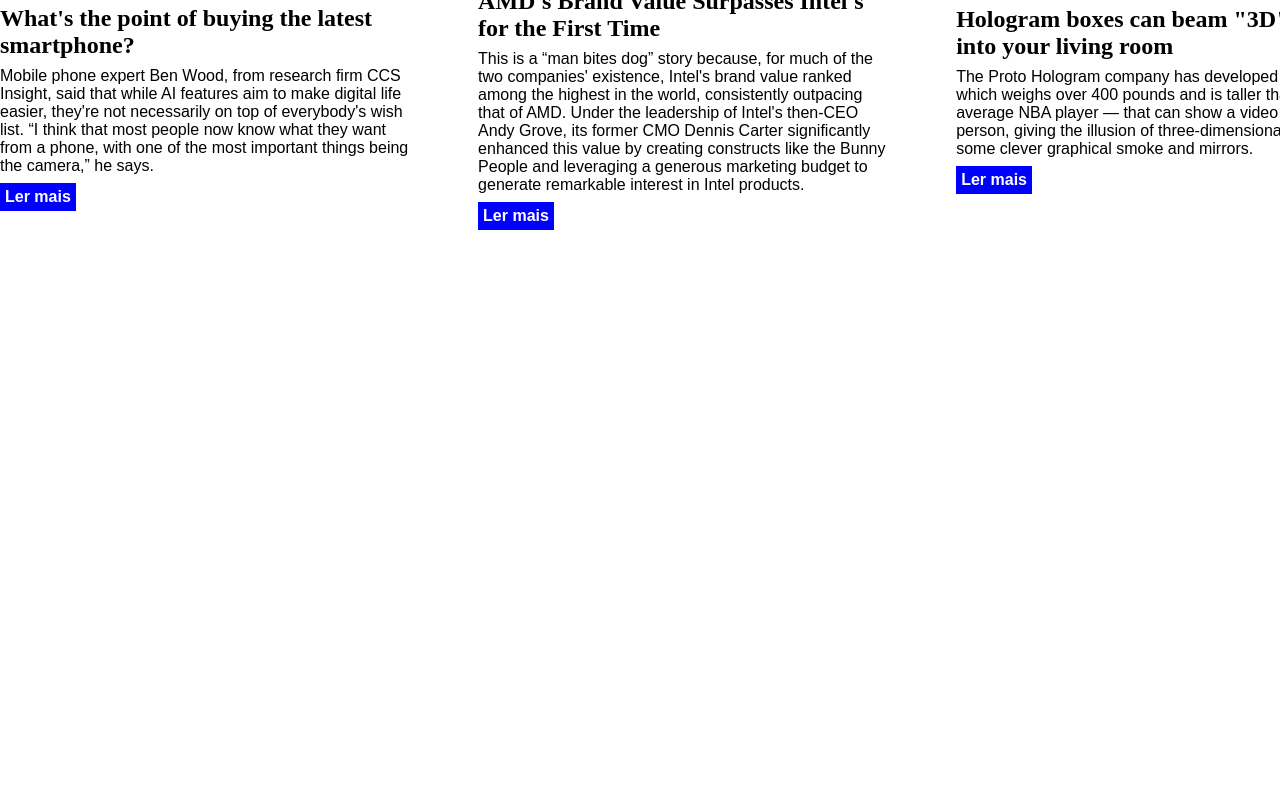
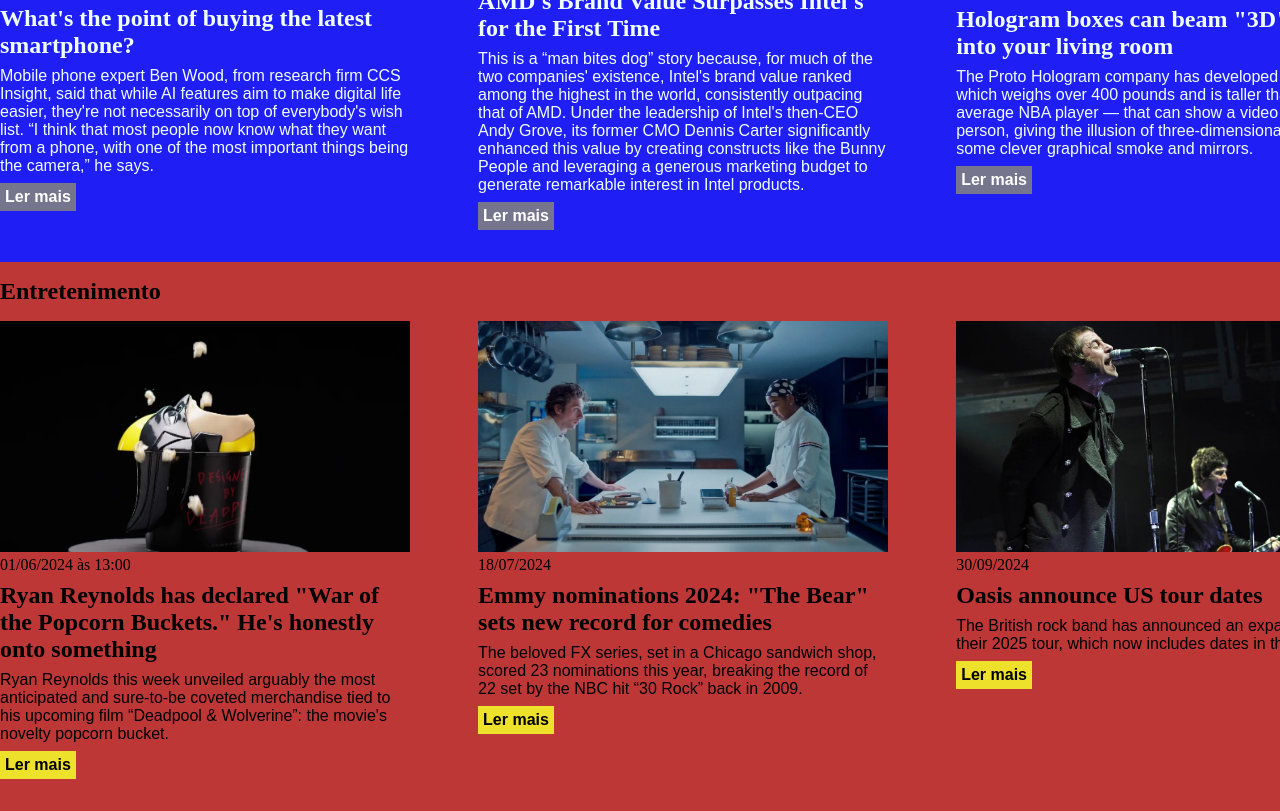
Before and after one commit to hlp-leonardo/exerc-cio_css, a plain HTML site: page index.html in a window 1280 px wide. Shown: the part 1509-2320 px from the top of the page. Before the commit the page ends 1771 px from the top, so only its background shows below. Drawn offline with Linux system fonts and the light colour scheme.

Commit message:
Add entertainment

```diff
--- a/index.html
+++ b/index.html
@@ -130,7 +130,7 @@
             </div>
         </div>
     </section>
-    <section id="#technology">
+    <section id="technology">
         <div class="container">
             <h2>Tecnologia</h2>
             <div class="articles">
@@ -178,9 +178,49 @@
                     <a href="https://edition.cnn.com/2024/09/27/tech/proto-hologram-boxes-3d-video-spc/index.html" title="Leia a notícia completa">Ler mais</a>
                 </article>
             </div>
-
         </div>
-
+    </section>
+    <section id="entertainment">
+        <div class="container">
+            <h2>Entretenimento</h2>
+            <div class="articles">
+                <article>
+                    <img src="./imagens/entert_1.jpg" alt="Wolverine popcorn bucket." />
+                    <head>
+                        <time>01/06/2024 às 13:00</time>
+                    </head>
+                    <h3>Ryan Reynolds has declared "War of the Popcorn Buckets." He's honestly onto something</h3>
+                    <p>
+                        Ryan Reynolds this week unveiled arguably the most anticipated and sure-to-be coveted merchandise tied to his upcoming film
+                        “Deadpool & Wolverine”: the movie's novelty popcorn bucket.
+                    </p>
+                    <a href="https://edition.cnn.com/2024/06/01/entertainment/ryan-reynolds-deadpool-popcorn-buckets/index.html" title="Leia a notícia completa">Ler mais</a>
+                </article>
+                <article>
+                    <img src="./imagens/entert_2.jpg" alt="Jeremy Allen White and Ayo Edebiri in The Bear." />
+                    <head>
+                        <time>18/07/2024</time>
+                    </head>
+                    <h3>Emmy nominations 2024: "The Bear" sets new record for comedies</h3>
+                    <p>
+                        The beloved FX series, set in a Chicago sandwich shop, scored 23 nominations this year, breaking the record of 22 set by
+                        the NBC hit “30 Rock” back in 2009.
+                    </p>
+                    <a href="https://edition.cnn.com/2024/07/17/entertainment/emmy-nominations-2024/index.html" title="Leia a notícia completa">Ler mais</a>
+                </article>
+                <article>
+                    <img src="./imagens/entert_3.jpg" alt="Liam and Noel Gallagher of the band Oasis perform on stage." />
+                    <head>
+                        <time>30/09/2024</time>
+                    </head>
+                    <h3>Oasis announce US tour dates</h3>
+                    <p>
+                        The British rock band has announced an expansion of their 2025 tour, which now includes dates in the US.
+                    </p>
+                    <a href="https://edition.cnn.com/2024/09/30/entertainment/oasis-north-american-tour-dates/index.html" title="Leia a notícia completa">Ler mais</a>
+                </article>
+            </div>
+        </div>
     </section>
 </body>
 
--- a/main.css
+++ b/main.css
@@ -107,3 +107,21 @@ section h2, .articles article {
 #economy .articles article a {
     background-color: #ff9f1a;
 }
+
+#technology {
+    background-color: rgb(30, 30, 245);
+    color: azure;
+}
+
+#technology .articles article a {
+    background-color: rgba(128, 128, 128, 0.89);
+}
+
+#entertainment {
+    background-color: rgba(187, 47, 47, 0.959);
+}
+
+#entertainment .articles article a {
+    background-color: rgb(238, 225, 44);
+    color: black;
+}
```
Also changed, not shown: imagens/entert_1.jpg (added), imagens/entert_2.jpg (added), imagens/entert_3.jpg (added).
